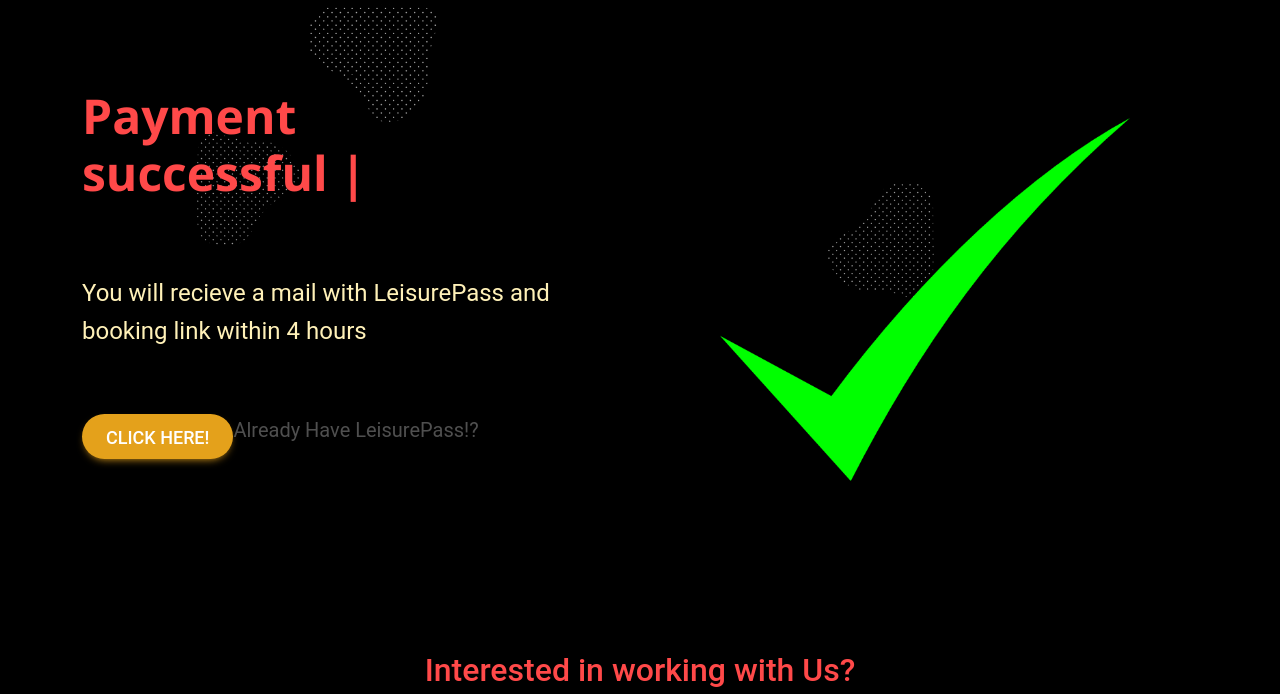
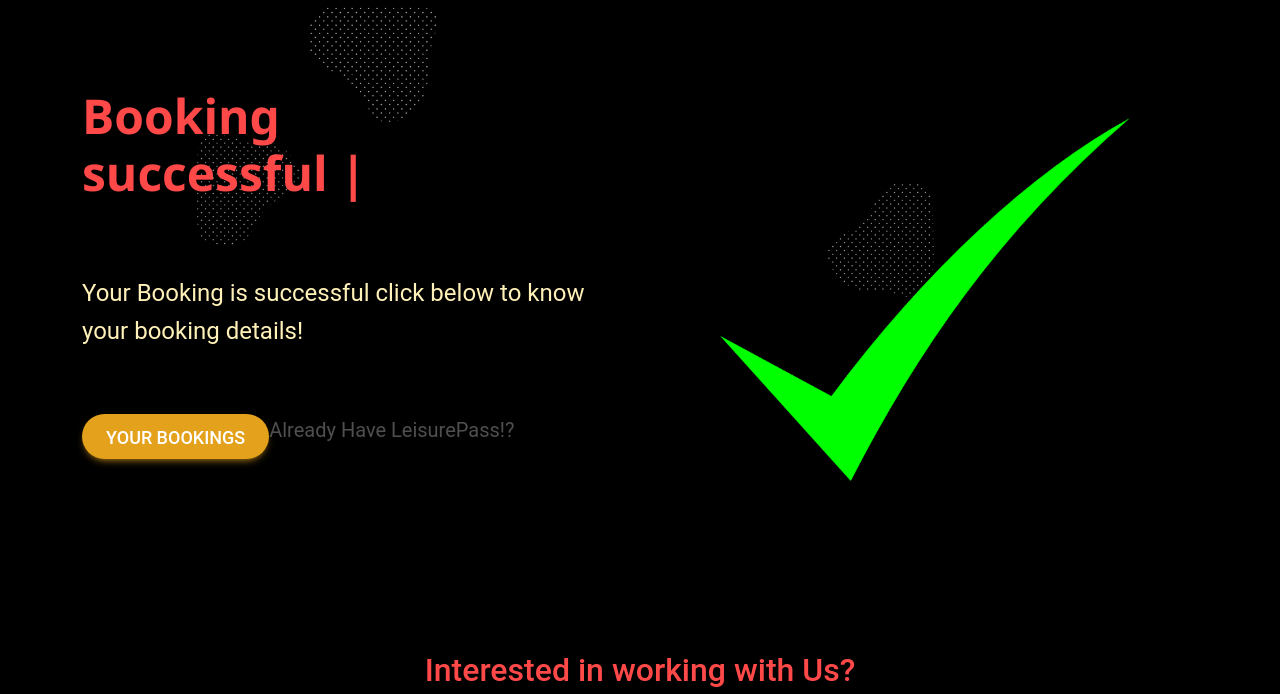
Before and after one commit to leisuretech24/Leisuretech, a plain HTML site: page Payment.html in a window 1280 px wide. Shown: the part 106-800 px from the top of the page. Drawn offline with nearby package versions, Linux system fonts and the light colour scheme.

Commit message:
bookconv

```diff
--- a/Payment.html
+++ b/Payment.html
@@ -59,13 +59,13 @@
             <a style="color: rgb(0, 0, 0);">--</a>
           <div class="font-weight-italic" style="font-size: 20px; text-align:left; " >
             <h2 class="font-weight-bold " style="color: rgb(255, 73, 73); font-family: 'Segoe UI', Tahoma, Geneva, Verdana, sans-serif; font-size: xxx-large; text-align: left; line-height: 1.5cm">
-              Payment <br>successful |</h2>
+              Booking <br>successful |</h2>
 
                 <br>
                 <br>
             <div class="row;">
             <p6  style="color: rgb(255, 241, 184); font-size: x-large;">
-                You will recieve a mail with LeisurePass and booking link within 4 hours </p6>
+                Your Booking is successful click below to know your booking details! </p6>
                </div>
             <br>
             <a></a>
@@ -73,7 +73,7 @@
             <a> Already Have LeisurePass!? </a>
               <a class="btn btn-warning btn-large rounded-pill float-left "
                href="https://leisurecom-registration.000webhostapp.com/Registration.php" style="font-size: large; font-weight: 500; ">
-                  Click Here!
+                  Your Bookings
             </a>
           </div>
         </div>
```
